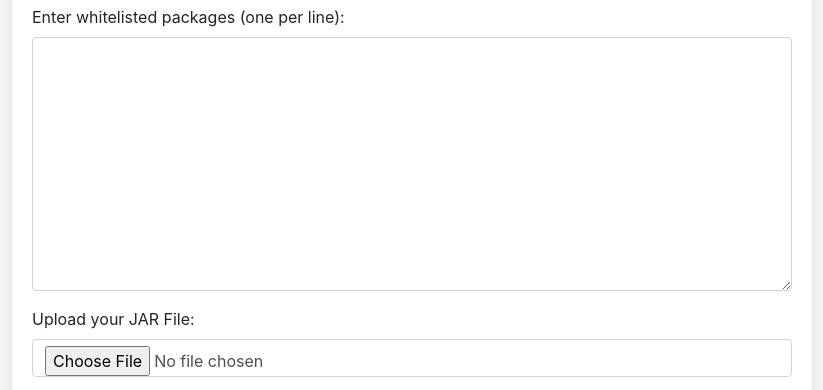
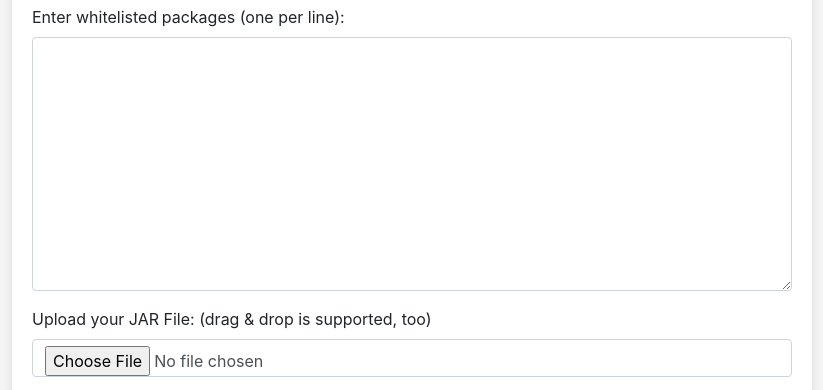
Before and after one commit to BlackBaroness/jar-relocation-list-generator, a plain HTML site: page index.html in a window 1280 px wide. Shown: the part 128-518 px from the top of the page, without its empty margins (228-1051 px from the left). Drawn offline with nearby package versions, Linux system fonts and the light colour scheme.

Commit message:
Inform about drag & drop

```diff
--- a/index.html
+++ b/index.html
@@ -43,7 +43,7 @@
         </div>
 
         <div class="form-group">
-            <label for="jarFile">Upload your JAR File:</label>
+            <label for="jarFile">Upload your JAR File: (drag & drop is supported, too)</label>
             <input type="file" id="jarFile" class="form-control" accept=".jar">
         </div>
 
```
